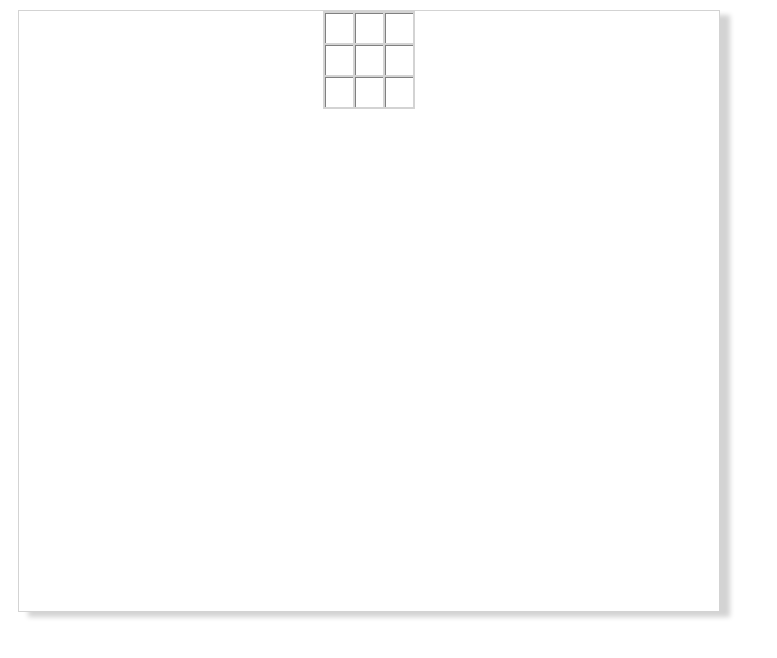
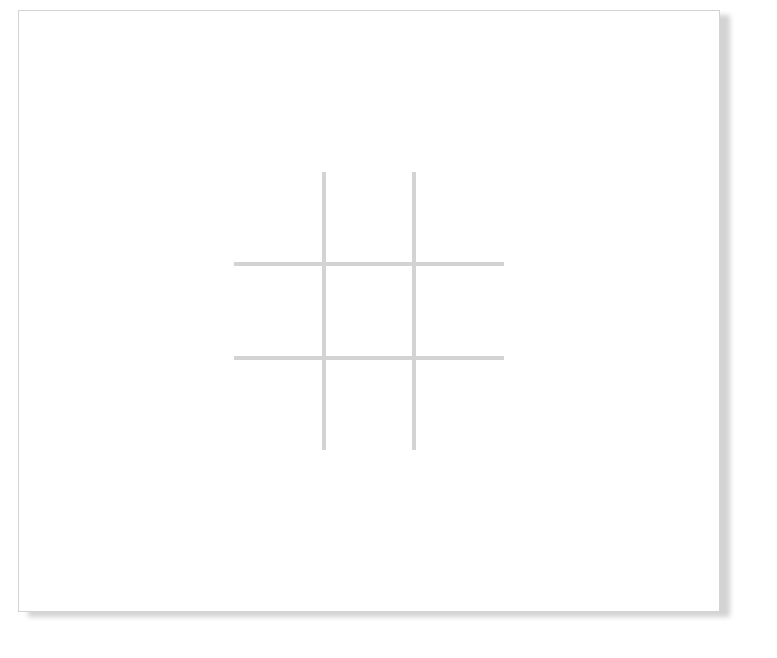
Before and after one commit to n-lark/Tic_Tac_Toe_Takehome, a React (Create React App) app in the folder my-app/: page /Game in a window 1280 px wide. Shown: the top 658 px of the page, without its empty margins (0-777 px from the left). Built offline with nearby package versions, Linux system fonts and the light colour scheme.

Commit message:
EasyMode

```diff
--- a/my-app/package.json
+++ b/my-app/package.json
@@ -3,6 +3,9 @@
   "version": "0.1.0",
   "private": true,
   "dependencies": {
+    "@fortawesome/fontawesome-svg-core": "^1.2.35",
+    "@fortawesome/free-solid-svg-icons": "^5.15.3",
+    "@fortawesome/react-fontawesome": "^0.1.14",
     "@testing-library/jest-dom": "^5.14.1",
     "@testing-library/react": "^11.2.7",
     "@testing-library/user-event": "^12.8.3",
--- /dev/null
+++ b/my-app/src/Context/DifficultyLevelContext.tsx
@@ -0,0 +1,34 @@
+import React, { useState, createContext } from "react";
+
+type DifficultyLevelContextType = {
+  levelHard: boolean;
+  determineDifficultyLevel: (level: boolean) => void;
+};
+
+const DifficultyLevelContextDefaultValues: DifficultyLevelContextType = {
+  levelHard: false,
+  determineDifficultyLevel: (level: boolean) => {},
+};
+
+export const DifficultyLevelContext = createContext<DifficultyLevelContextType>(
+  DifficultyLevelContextDefaultValues
+);
+
+export const DifficultyLevelProvider: React.FC = ({ children }) => {
+  const [levelHard, setLevelHard] = useState<boolean>(
+    DifficultyLevelContextDefaultValues.levelHard
+  );
+
+  const determineDifficultyLevel = (level: boolean) => setLevelHard(level);
+
+  return (
+    <DifficultyLevelContext.Provider
+      value={{
+        levelHard,
+        determineDifficultyLevel,
+      }}
+    >
+      {children}
+    </DifficultyLevelContext.Provider>
+  );
+};
--- a/my-app/src/Context/SquaresContext.tsx
+++ b/my-app/src/Context/SquaresContext.tsx
@@ -1,4 +1,5 @@
 import React, { useState, createContext } from "react";
+import { getRandomUnusedIndex } from "../Utility/getRandomUnusedIndex";
 
 type SquareType = {
   x: boolean;
@@ -8,23 +9,33 @@ type SquareType = {
 type SquaresContextType = {
   squaresGrid: Array<Array<SquareType>>;
   rowLength: number;
-  GenerateSquaresGrid: (rowLength: number, totalSquares: number) => void;
+  generateSquaresGrid: (rowLength: number, totalSquares: number) => void;
+  markX: (xTurn: boolean, row: number, column: number) => void;
+  markO: (levelHard: boolean) => void;
 };
 
 const SquaresContextDefaultValues: SquaresContextType = {
   squaresGrid: [
-    [{ x: false, o: false }],
-    [{ x: false, o: false }],
-    [{ x: false, o: false }],
-    [{ x: false, o: false }],
-    [{ x: false, o: false }],
-    [{ x: false, o: false }],
-    [{ x: false, o: false }],
-    [{ x: false, o: false }],
-    [{ x: false, o: false }],
+    [
+      { x: false, o: false },
+      { x: false, o: false },
+      { x: false, o: false },
+    ],
+    [
+      { x: false, o: false },
+      { x: false, o: false },
+      { x: false, o: false },
+    ],
+    [
+      { x: false, o: false },
+      { x: false, o: false },
+      { x: false, o: false },
+    ],
   ],
   rowLength: 3,
-  GenerateSquaresGrid: (rowLength: number, totalSquares: number) => {},
+  generateSquaresGrid: (rowLength: number, totalSquares: number) => {},
+  markX: (xTurn: boolean, row: number, column: number) => {},
+  markO: (levelHard: boolean) => {},
 };
 
 export const SquaresContext = createContext<SquaresContextType>(
@@ -37,9 +48,10 @@ export const SquaresContextProvider: React.FC = ({ children }) => {
   );
   const [rowLength, setRowLength] = useState<number>(3);
 
-  const GenerateSquaresGrid = (rowLength: number, totalSquares: number) => {
+  const generateSquaresGrid = (rowLength: number, totalSquares: number) => {
     const generatedSquares = [];
     let tempArrayBuilder = [];
+
     for (let i = 0; i < totalSquares; i++) {
       tempArrayBuilder.push({ x: false, o: false });
       if (tempArrayBuilder.length === rowLength) {
@@ -47,8 +59,47 @@ export const SquaresContextProvider: React.FC = ({ children }) => {
         tempArrayBuilder = [];
       }
     }
+
     setSquaresGrid(generatedSquares);
     setRowLength(rowLength);
+  };
+
+  const markX = (xTurn: boolean, row: number, column: number) => {
+    const updatedSquares = squaresGrid.map((square, r) => {
+      return square.map((piece, c) => {
+        if (squaresGrid[row][column] === piece && xTurn) {
+          piece.x = true;
+        }
+        if (squaresGrid[row][column] === piece && !xTurn) {
+          piece.o = true;
+        }
+        return piece;
+      });
+    });
+    setSquaresGrid(updatedSquares);
+  };
+
+  const markO = (levelHard: boolean) => {
+    if (!levelHard) {
+      const flatArray = squaresGrid.flat();
+      const randomIndex = getRandomUnusedIndex(flatArray);
+
+      const generatedSquares: Array<Array<SquareType>> = [];
+      let tempArrayBuilder: Array<SquareType> = [];
+
+      flatArray.forEach((piece, index) => {
+        if (index === randomIndex) {
+          piece.o = true;
+        }
+        tempArrayBuilder.push(piece);
+        if (tempArrayBuilder.length === rowLength) {
+          generatedSquares.push(tempArrayBuilder);
+          tempArrayBuilder = [];
+        }
+      });
+
+      setSquaresGrid(generatedSquares);
+    }
   };
 
   return (
@@ -56,7 +107,9 @@ export const SquaresContextProvider: React.FC = ({ children }) => {
       value={{
         rowLength,
         squaresGrid,
-        GenerateSquaresGrid,
+        generateSquaresGrid,
+        markX,
+        markO,
       }}
     >
       {children}
--- a/my-app/src/Game.tsx
+++ b/my-app/src/Game.tsx
@@ -1,16 +1,31 @@
 import styled from "styled-components";
-import React, { useState, useContext } from "react";
+import React, { useState, useContext, useEffect } from "react";
+import { FontAwesomeIcon } from "@fortawesome/react-fontawesome";
+import { faTimes, faCircle } from "@fortawesome/free-solid-svg-icons";
 import { SquaresContext } from "./Context/SquaresContext";
+import { DifficultyLevelContext } from "./Context/DifficultyLevelContext";
 
 type GridType = {
   rowLength: number;
 };
 
+type RowColumnType = {
+  rowIndex: number;
+  columnIndex: number;
+  rowLength: number;
+};
+
 export const Game: React.FC = () => {
   const [xTurn, setXTurn] = useState<boolean>(true);
-  const { squaresGrid, rowLength } = useContext(SquaresContext);
+  const { squaresGrid, rowLength, markX, markO } = useContext(SquaresContext);
+  const { levelHard } = useContext(DifficultyLevelContext);
 
-  console.log(squaresGrid, rowLength, xTurn);
+  useEffect(() => {
+    if (!xTurn) {
+      markO(levelHard);
+      setXTurn(!xTurn);
+    }
+  }, [xTurn, markO, levelHard]);
 
   return (
     <StyledWrapper>
@@ -18,8 +33,37 @@ export const Game: React.FC = () => {
         {squaresGrid.map((square, row) => {
           return square.map((piece, column) => {
             return (
-              <StyledDiv key={column} onClick={() => setXTurn(!xTurn)}>
-                {!piece.x && !piece.o && <StyledBlankSpan />}
+              <StyledDiv
+                key={column}
+                rowIndex={row}
+                columnIndex={column}
+                rowLength={rowLength}
+                onClick={() => {
+                  if (
+                    squaresGrid[row][column].x ||
+                    squaresGrid[row][column].o ||
+                    !xTurn
+                  ) {
+                    return null;
+                  }
+                  if (xTurn) {
+                    markX(xTurn, row, column);
+                    setXTurn(!xTurn);
+                  }
+                }}
+              >
+                {piece.x && (
+                  <FontAwesomeIcon
+                    icon={faTimes}
+                    style={{ fontSize: "48px" }}
+                  />
+                )}
+                {piece.o && (
+                  <FontAwesomeIcon
+                    icon={faCircle}
+                    style={{ fontSize: "48px" }}
+                  />
+                )}
               </StyledDiv>
             );
           });
@@ -45,26 +89,27 @@ export const Game: React.FC = () => {
 //   border-radius: 10px;
 // `;
 
-const StyledBlankSpan = styled.span`
-  width: 30px;
-  height: 30px;
-`;
-
-const StyledDiv = styled.div`
-  border: 0.5px solid lightgrey;
+const StyledDiv = styled.div<RowColumnType>`
+  border-right: ${({ columnIndex, rowLength }) =>
+    columnIndex === rowLength - 1 ? "none" : "2px solid lightgrey"};
+  border-left: ${({ columnIndex }) =>
+    columnIndex === 0 ? "none" : "2px solid lightgrey"};
+  border-top: ${({ rowIndex }) =>
+    rowIndex === 0 ? "none" : "2px solid lightgrey"};
+  border-bottom: ${({ rowIndex, rowLength }) =>
+    rowIndex === rowLength - 1 ? "none" : "2px solid lightgrey"};
   color: #595959;
-  box-shadow: inset 1px 1px grey;
 `;
 
 const StyledGrid = styled.div<GridType>`
   display: grid;
+  margin: auto;
   grid-template-columns: repeat(
     ${({ rowLength }) => rowLength},
-    minmax(0, 30px)
+    minmax(0, 90px)
   );
-  border: 0.5px solid lightgray;
   > div {
-    height: 30px;
+    height: 90px;
     display: flex;
     justify-content: center;
     align-items: center;
--- /dev/null
+++ b/my-app/src/Utility/getRandomUnusedIndex.ts
@@ -0,0 +1,16 @@
+type SquareType = {
+  x: boolean;
+  o: boolean;
+};
+
+export const getRandomUnusedIndex = (flatArray: Array<SquareType>): number => {
+  const max = flatArray.length - 1;
+  const min = 0;
+  const randomIndex = Math.floor(Math.random() * (max - min + 1) + min);
+
+  if (flatArray[randomIndex].x || flatArray[randomIndex].o) {
+    return getRandomUnusedIndex(flatArray);
+  }
+
+  return randomIndex;
+};
--- a/my-app/src/index.tsx
+++ b/my-app/src/index.tsx
@@ -2,11 +2,14 @@ import React from "react";
 import ReactDOM from "react-dom";
 import App from "./App";
 import { SquaresContextProvider } from "./Context/SquaresContext";
+import { DifficultyLevelProvider } from "./Context/DifficultyLevelContext";
 
 ReactDOM.render(
   <React.StrictMode>
     <SquaresContextProvider>
-      <App />
+      <DifficultyLevelProvider>
+        <App />
+      </DifficultyLevelProvider>
     </SquaresContextProvider>
   </React.StrictMode>,
   document.getElementById("root")
```
Also changed, not shown: my-app/src/GameStart.tsx (+42 -10 lines), 1 other file (tests, documents, lock files or other folders).
